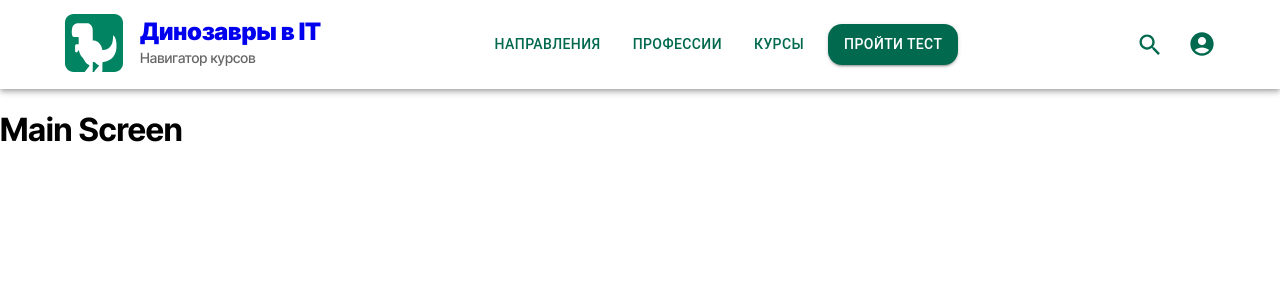
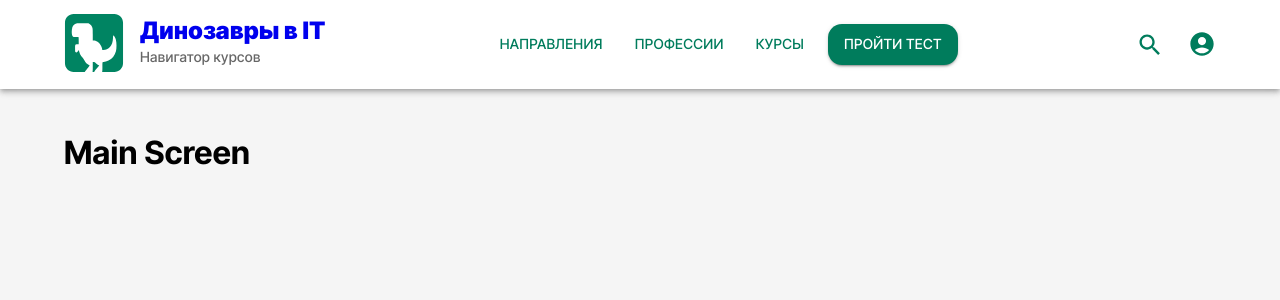
Before and after one commit to belousovnia/bootcamp_frontend, a React (Vite) app: page / in a window 1280 px wide. Shown: the top 300 px of the page. Built offline with nearby package versions, Linux system fonts and the light colour scheme.

Commit message:
Подправил тему, добавил дефолтные шрифты

```diff
--- a/src/features/layout/components/MainLayout/Header/Header.tsx
+++ b/src/features/layout/components/MainLayout/Header/Header.tsx
@@ -64,7 +64,11 @@ const StyledLogoLink = styled(Link)(({ theme }) => ({
 export const Header = () => {
   const [mobileDrawerOpen, setMobileDrawerOpen] = useState(false);
   return (
-    <AppBar position="static" color="transparent" sx={{ py: 1 }}>
+    <AppBar
+      position="static"
+      color="transparent"
+      sx={{ py: 1, backgroundColor: 'background.paper' }}
+    >
       <Container>
         <Toolbar sx={{ justifyContent: 'space-between' }} disableGutters>
           <StyledLeftStack>
@@ -93,7 +97,13 @@ export const Header = () => {
             >
               {navLinks.map((link) => (
                 <li key={link.title}>
-                  <Button key={link.title} variant={link.variant} sx={{ py: 1 }}>
+                  <Button
+                    key={link.title}
+                    component={Link}
+                    to={link.path}
+                    variant={link.variant}
+                    sx={{ py: 1 }}
+                  >
                     {link.title}
                   </Button>
                 </li>
--- a/src/features/layout/components/MainLayout/MainLayout.tsx
+++ b/src/features/layout/components/MainLayout/MainLayout.tsx
@@ -1,3 +1,4 @@
+import { Container } from '@mui/material';
 import React from 'react';
 import { Link, Outlet } from 'react-router-dom';
 import { Header } from './Header';
@@ -7,7 +8,9 @@ export const MainLayout = () => {
     <>
       <Header />
       <main>
-        <Outlet />
+        <Container sx={{ pt: 3 }}>
+          <Outlet />
+        </Container>
       </main>
       <footer></footer>
     </>
--- a/src/infrastructure/theme/AppThemeProvider.tsx
+++ b/src/infrastructure/theme/AppThemeProvider.tsx
@@ -1,11 +1,15 @@
-import { createTheme, ThemeProvider } from '@mui/material/styles';
+import { createTheme, responsiveFontSizes, ThemeProvider } from '@mui/material/styles';
 import { ReactNode } from 'react';
 
-const theme = createTheme({
+let theme = createTheme({
   palette: {
     mode: 'light',
+    background: {
+      paper: '#fff',
+      default: '#f5f5f5',
+    },
     primary: {
-      main: '#00694e',
+      main: '#007C5C',
       light: '#338771',
       dark: '#004936',
     },
@@ -16,7 +20,31 @@ const theme = createTheme({
   shape: {
     borderRadius: 14,
   },
+  typography: {
+    fontFamily:
+      "'Inter Tight', -apple-system, BlinkMacSystemFont, 'Segoe UI', Roboto, Helvetica, Arial, sans-serif, 'Apple Color Emoji', 'Segoe UI Emoji', 'Segoe UI Symbol'",
+    h1: {
+      fontWeight: 700,
+    },
+    h2: {
+      fontWeight: 700,
+    },
+    h3: {
+      fontWeight: 700,
+    },
+    h4: {
+      fontWeight: 700,
+    },
+    h5: {
+      fontWeight: 700,
+    },
+    h6: {
+      fontWeight: 700,
+    },
+  },
 });
+
+theme = responsiveFontSizes(theme);
 
 export const AppThemeProvider = ({ children }: { children: ReactNode }) => {
   return <ThemeProvider theme={theme}>{children}</ThemeProvider>;
--- a/src/ui-library/scss/index.scss
+++ b/src/ui-library/scss/index.scss
@@ -1,7 +1,16 @@
 @import './fonts.scss';
+
+html {
+  height: 100%;
+}
 
 body {
   margin: 0;
+  height: 100%;
+  letter-spacing: 0.02rem;
+  box-sizing: border-box;
+  background-color: #f5f5f5;
+  line-height: 1.2;
   font-family: 'Inter Tight', -apple-system, BlinkMacSystemFont, 'Segoe UI', Roboto,
     Helvetica, Arial, sans-serif, 'Apple Color Emoji', 'Segoe UI Emoji', 'Segoe UI Symbol';
 }
```
